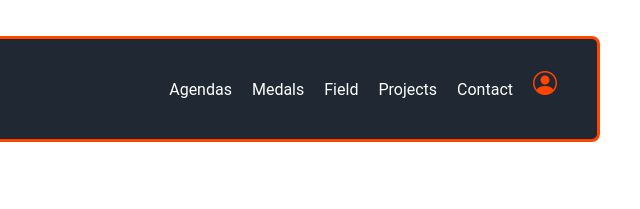
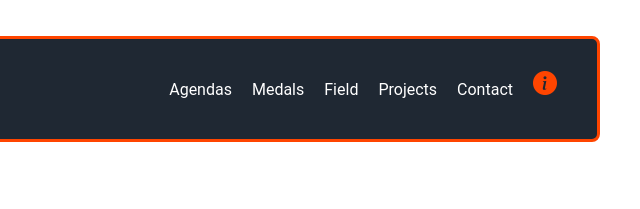
Before and after one commit to AaronBeltran1/WD-SW3, a plain HTML site: page pages/header-section/index.html in a window 1280 px wide. Shown: the part 742-951 px from the top of the page, 640-1280 px from the left. Drawn offline with nearby package versions, Linux system fonts and the light colour scheme.

Commit message:
WD-SW3-Beltran

```diff
--- a/pages/header-section/assets/css/style.css
+++ b/pages/header-section/assets/css/style.css
@@ -35,7 +35,7 @@ a {
 a:hover {
     color: #000000;
 }
-/* Design 1 styles */
+
 .design1 {
     margin-top: 30px;
     text-align: center;
@@ -152,7 +152,7 @@ a:hover {
     color: #fff;
 }
 
-.design-three .bi-person-circle {
+.design-three .bi-info-circle-fill {
     font-size: 1.5rem;
     color: #ff4500;
 }
--- a/pages/header-section/index.html
+++ b/pages/header-section/index.html
@@ -55,7 +55,7 @@
           <a href="" class="nav-button">Field</a>
           <a href="" class="nav-button">Projects</a>
           <a href="" class="nav-button">Contact</a>
-          <i class="bi bi-person-circle"></i>
+          <i class="bi bi-info-circle-fill"></i>
         </nav>
     </header>
 
```
Also changed, not shown: 1 other file.
